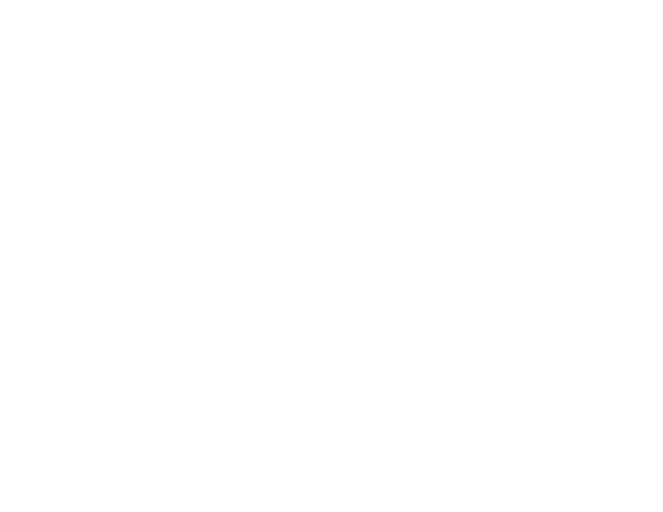
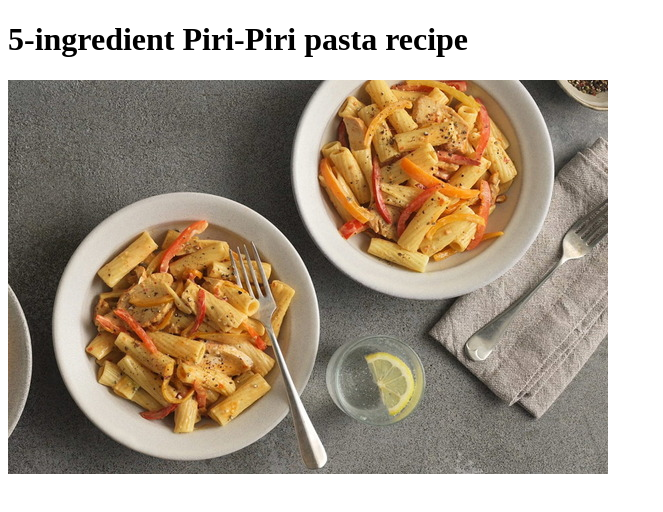
Before and after one commit to ySoCereal/odin-recipes, a plain HTML site: page recipes/piri-piri.html in a window 1280 px wide. Shown: the whole page, without its empty margins (0-663 px from the left). Drawn offline with Linux system fonts and the light colour scheme.

Commit message:
Add title and image to piri-piri.html and resize source image

```diff
--- a/recipes/piri-piri.html
+++ b/recipes/piri-piri.html
@@ -7,6 +7,8 @@
     <title>Document</title>
 </head>
 <body>
+    <h1>5-ingredient Piri-Piri pasta recipe</h1>
+    <img src="../img/piri-piri.jpg" alt="Image of Piri-Piri pasta">
 
 </body>
 </html>
```
Also changed, not shown: img/piri-piri.jpg (added).
